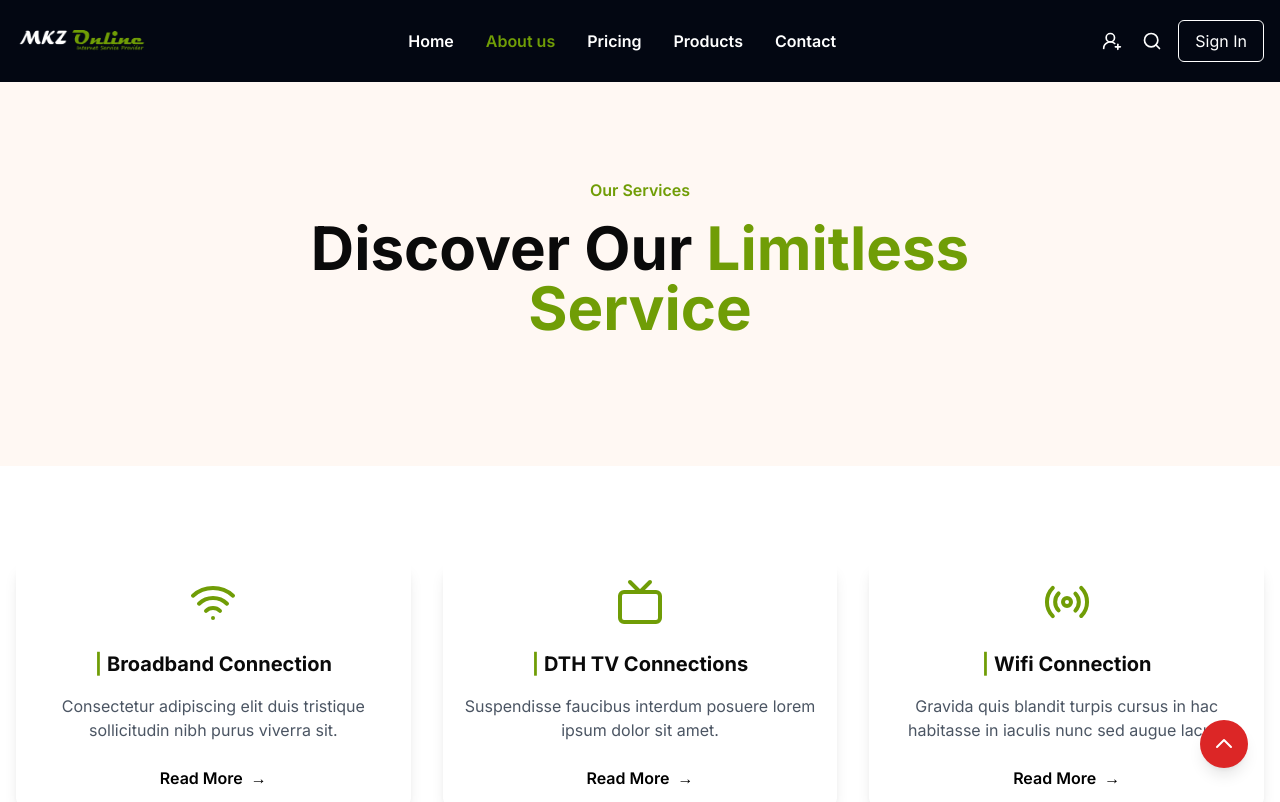
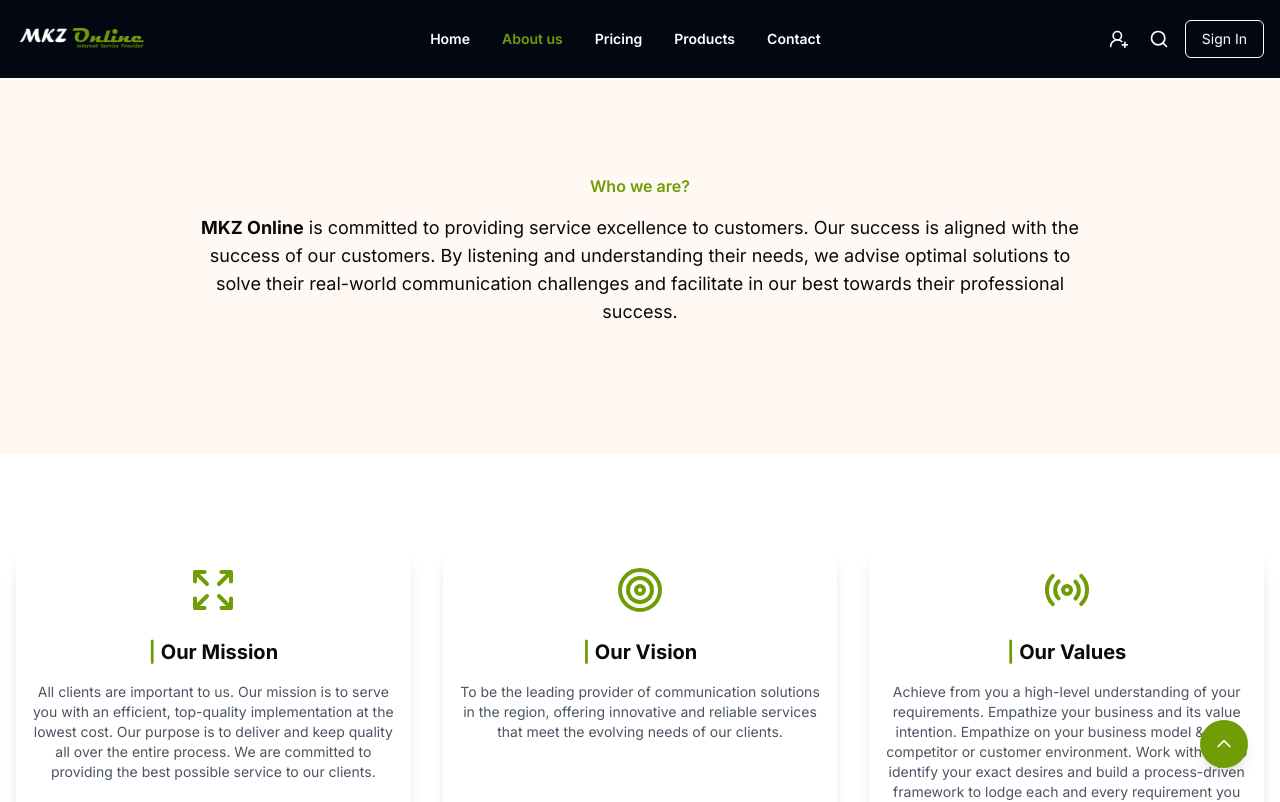
Before and after one commit to Anindo117/Internet_Provider_Service, a Next.js app: page /about in a window 1280 px wide. Shown: the top 802 px of the page. Built offline with nearby package versions, Linux system fonts and the light colour scheme.

Commit message:
About page redesign

```diff
--- a/components/about/AboutHero.tsx
+++ b/components/about/AboutHero.tsx
@@ -3,9 +3,13 @@ export default function AboutHero() {
     <div className="bg-[#FFF8F3] py-16 md:py-24">
       <div className="container mx-auto px-4">
         <div className="max-w-4xl mx-auto text-center">
-          <p className="text-[#709D06] font-semibold mb-4">Our Services</p>
-          <h1 className="text-3xl md:text-5xl lg:text-6xl font-bold mb-8">
-            Discover Our <span className="text-[#709D06]">Limitless Service</span>
+          <p className="text-[#709D06] font-semibold mb-4">Who we are?</p>
+          <h1 className="text-sm md:text-lg mb-8">
+            <strong>MKZ Online</strong> is committed to providing service
+            excellence to customers. Our success is aligned with the success of
+            our customers. By listening and understanding their needs, we advise
+            optimal solutions to solve their real-world communication challenges
+            and facilitate in our best towards their professional success.
           </h1>
         </div>
       </div>
--- a/components/about/AboutServices.tsx
+++ b/components/about/AboutServices.tsx
@@ -1,27 +1,24 @@
-import { Radio, Tv, Wifi } from "lucide-react";
+import { Expand, Radio, Target, Tv, Wifi } from "lucide-react";
 import Link from "next/link";
 
 const services = [
   {
-    icon: <Wifi className="w-12 h-12 text-[#709D06]" />,
-    title: "Broadband Connection",
+    icon: <Expand className="w-12 h-12 text-[#709D06]" />,
+    title: "Our Mission",
     description:
-      "Consectetur adipiscing elit duis tristique sollicitudin nibh purus viverra sit.",
-    link: "/services/broadband",
+      "All clients are important to us. Our mission is to serve you with an efficient, top-quality implementation at the lowest cost. Our purpose is to deliver and keep quality all over the entire process. We are committed to providing the best possible service to our clients.",
   },
   {
-    icon: <Tv className="w-12 h-12 text-[#709D06]" />,
-    title: "DTH TV Connections",
+    icon: <Target className="w-12 h-12 text-[#709D06]" />,
+    title: "Our Vision",
     description:
-      "Suspendisse faucibus interdum posuere lorem ipsum dolor sit amet.",
-    link: "/services/tv",
+      "To be the leading provider of communication solutions in the region, offering innovative and reliable services that meet the evolving needs of our clients.",
   },
   {
     icon: <Radio className="w-12 h-12 text-[#709D06]" />,
-    title: "Wifi Connection",
+    title: "Our Values",
     description:
-      "Gravida quis blandit turpis cursus in hac habitasse in iaculis nunc sed augue lacus.",
-    link: "/services/wifi",
+      "Achieve from you a high-level understanding of your requirements. Empathize your business and its value intention. Empathize on your business model & your competitor or customer environment. Work with you to identify your exact desires and build a process-driven framework to lodge each and every requirement you may have within the service terms proposed.",
   },
 ];
 
@@ -39,14 +36,7 @@ export default function AboutServices() {
               <h3 className="text-xl font-bold mb-4">
                 <span className="text-[#709D06]">|</span> {service.title}
               </h3>
-              <p className="text-gray-600 mb-6">{service.description}</p>
-              <Link
-                href={service.link}
-                className="inline-flex items-center text-black font-semibold hover:text-[#709D06] transition-colors"
-              >
-                Read More
-                <span className="ml-2"> →</span>
-              </Link>
+              <p className="text-gray-600 mb-6 text-sm">{service.description}</p>
             </div>
           ))}
         </div>
--- a/components/layout/Layout.tsx
+++ b/components/layout/Layout.tsx
@@ -37,13 +37,13 @@ export default function Layout({ children }: LayoutProps) {
 
       <a
         href="#"
-        className="ltx-go-top fixed bottom-8 right-8 w-12 h-12 rounded-full bg-red-600 text-white flex items-center justify-center shadow-lg transform transition-transform hover:scale-110 hover:bg-red-700"
+        className="ltx-go-top fixed bottom-8 right-8 lg:w-12 lg:h-12 w-8 h-8 rounded-full bg-[#709D06] text-white flex items-center justify-center shadow-lg transform transition-transform hover:scale-110 hover:bg-[#709D06]"
         onClick={(e) => {
           e.preventDefault();
           window.scrollTo({ top: 0, behavior: 'smooth' });
         }}
       >
-        <svg xmlns="http://www.w3.org/2000/svg" className="h-6 w-6" fill="none" viewBox="0 0 24 24" stroke="currentColor">
+        <svg xmlns="http://www.w3.org/2000/svg" className="h-5 w-5" fill="none" viewBox="0 0 24 24" stroke="currentColor">
           <path strokeLinecap="round" strokeLinejoin="round" strokeWidth={2} d="M5 15l7-7 7 7" />
         </svg>
       </a>
--- a/components/layout/Navbar.tsx
+++ b/components/layout/Navbar.tsx
@@ -128,28 +128,41 @@ export default function Navbar() {
                 </Link>
               </div>
 
+              {/* Mobile Side Drawer Navigation */}
+              <div>
+                {/* Overlay */}
+                {isMenuOpen && (
                   <div
-                className={`navbar-collapse ${
-                  isMenuOpen ? "block" : "hidden"
-                }  lg:flex lg:items-center lg:justify-between`}
+                    className="fixed inset-0 bg-black bg-opacity-40 z-40 lg:hidden"
+                    onClick={toggleMenu}
+                  />
+                )}
+                {/* Side Drawer */}
+                <div
+                  className={`
+                    fixed top-0 left-0 h-full w-64 bg-gray-950 text-white z-50 transform transition-transform duration-300 ease-in-out
+                    ${isMenuOpen ? "translate-x-0" : "-translate-x-full"}
+                    lg:static lg:translate-x-0 lg:w-auto lg:bg-transparent lg:relative lg:h-auto
+                  `}
                   id="navbar"
                 >
-                <div className="lg:hidden toggle-wrap flex justify-between items-center w-full pb-4">
+                  <div className="lg:hidden flex justify-between items-center w-full px-4 py-4 border-b border-gray-800">
+                    <span className="font-bold text-lg">
                       <Link href="/" className="logo">
                       <Image
-                      src="/images/logo.png"
+                        src="/logo/logo.png"
                         alt="IPS Company"
-                      width={60}
-                      height={60}
+                        width={100}
+                        height={100}
                       />
                     </Link>
+                    </span>
                     <button className="navbar-toggle" onClick={toggleMenu}>
                       <X className="w-6 h-6" />
                     </button>
                   </div>
-
-                <div>
-                  <ul className="nav navbar-nav font-semibold flex flex-col lg:flex-row">
+                  <div className="px-4 py-4 lg:p-0">
+                    <ul className="nav navbar-nav text-sm font-semibold flex flex-col lg:flex-row">
                       {menuItems.map((item) => (
                         <NavItem
                           key={item.title}
@@ -167,6 +180,7 @@ export default function Navbar() {
                         />
                       ))}
                     </ul>
+                  </div>
                 </div>
               </div>
 
@@ -202,7 +216,7 @@ export default function Navbar() {
                 ) : (
                   <button
                     onClick={() => setIsLoginModalOpen(true)}
-                    className="px-4 py-2 hover:text-[#709D06] text-white border rounded-md border-white hover:scale-95 transition-colors"
+                    className="px-4 py-2 hover:text-[#709D06] text-sm text-white border rounded-md border-white hover:scale-95 transition-colors"
                   >
                     Sign In
                   </button>
```
Also changed, not shown: app/page.tsx (+0 -22 lines). Lines whose indentation alone changed are shown as unchanged.
